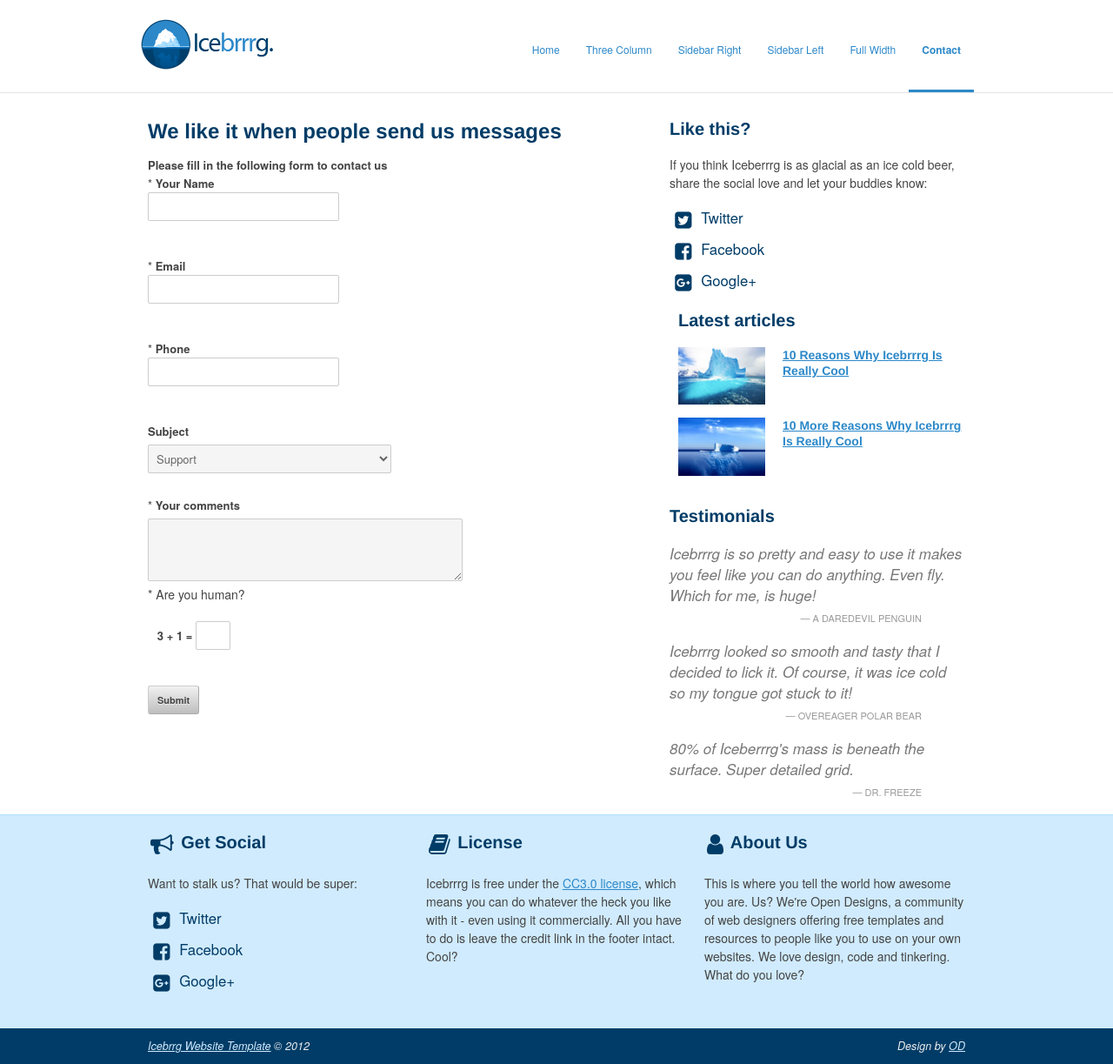
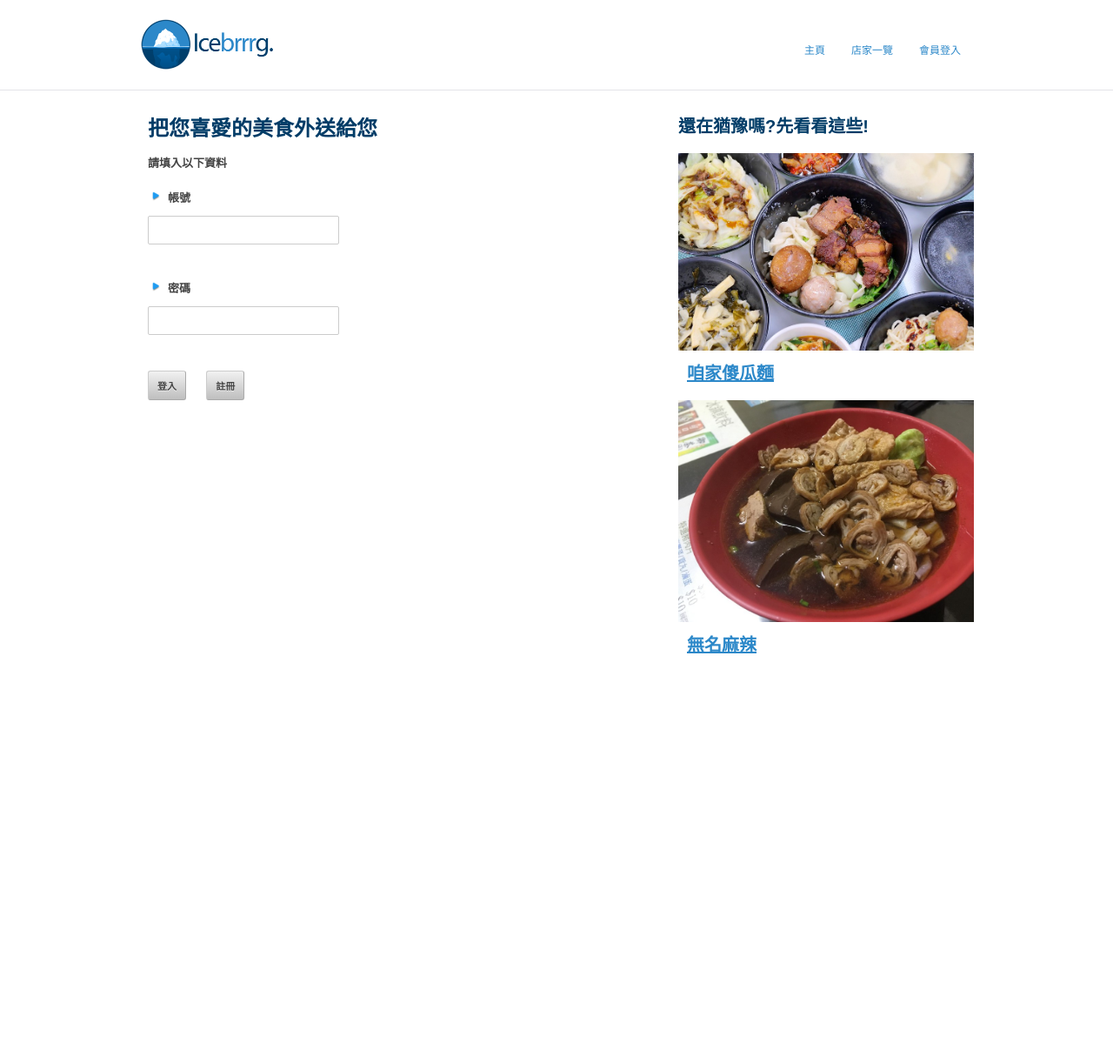
Before and after one commit to LinET1117/-, a plain HTML site: page Feng Chia online food ordering system/contact.html in a window 1280 px wide. Shown: the whole page at 87% size. After the commit the page ends 800 px from the top, so only its background shows below. Drawn offline with nearby package versions, Linux system fonts and the light colour scheme; some packages are replaced by stand-ins of ours; a script that the page names is missing.

Commit message:
修改登入畫面

```diff
--- a/Feng Chia online food ordering system/contact.html
+++ b/Feng Chia online food ordering system/contact.html
@@ -1,81 +1,55 @@
 <!DOCTYPE html>
-<!--[if lt IE 7 ]><html class="ie ie6" lang="en"> <![endif]-->
-<!--[if IE 7 ]><html class="ie ie7" lang="en"> <![endif]-->
-<!--[if IE 8 ]><html class="ie ie8" lang="en"> <![endif]-->
-<!--[if (gte IE 9)|!(IE)]><!--><html lang="en"> <!--<![endif]-->
+<html lang="zh-TW">
   <head>
 
-	<!-- Basic Page Needs
+    <!-- 頁面title
   ================================================== -->
     <meta charset="utf-8">
-	<title>Get in Touch | Icebrrrg by OD</title>
-	<meta name="description" content="">
-	<meta name="author" content="">
+    <title>會員登入</title>
 
-	<!-- Mobile Specific Metas
+    <!-- 響應式
   ================================================== -->
-	<meta name="viewport" content="width=device-width, initial-scale=1, maximum-scale=1">
+    <meta name="viewport"
+          content="width=device-width, initial-scale=1,maximum-scale=1">
+                  <!--畫面寬度，畫面初始縮放比例，畫面初始最大縮放比例-->
 
     <!-- CSS
   ================================================== -->
     <link rel="stylesheet" href="stylesheets/base.css">
     <link rel="stylesheet" href="stylesheets/skeleton.css">
     <link rel="stylesheet" href="stylesheets/layout.css">
-    <link rel="stylesheet" href="stylesheets/flexslider.css">
-    <link rel="stylesheet" href="stylesheets/prettyPhoto.css">
 
-    <!-- CSS
+    <!-- JS
   ================================================== -->
- 	<script type="text/javascript" src="http://ajax.googleapis.com/ajax/libs/jquery/1.8.0/jquery.min.js"></script>
-    <script type="text/javascript" src="js/jquery.flexslider-min.js"></script>
-    <script type="text/javascript" src="js/jquery.jigowatt.js"></script>
     <script type="text/javascript" src="js/scripts.js"></script>
 
-	<!--[if lt IE 9]>
-		<script src="http://html5shim.googlecode.com/svn/trunk/html5.js"></script>
-	<![endif]-->
+  </head>
 
-	<!-- Favicons
-	================================================== -->
-	<link rel="shortcut icon" href="images/favicon.ico">
-	<link rel="apple-touch-icon" href="images/apple-touch-icon.png">
-	<link rel="apple-touch-icon" sizes="72x72" href="images/apple-touch-icon-72x72.png">
-	<link rel="apple-touch-icon" sizes="114x114" href="images/apple-touch-icon-114x114.png">
-
-</head>
   <body>
 
 
 
     <!-- Primary Page Layout
 	================================================== -->
-
     <header id="header" class="site-header" role="banner">
       <div id="header-inner" class="container sixteen columns over">
         <hgroup class="one-third column alpha">
           <h1 id="site-title" class="site-title">
-    <a href="index.html" id="logo"><img src="images/icebrrrg-logo.png" alt="Icebrrrg logo" height="63" width="157" /></a>
+            <a href="index.html" id="logo"><img src="images/icebrrrg-logo.png"
+                alt="Icebrrrg logo" height="63" width="157" /></a>
           </h1>
+          <!--logo-->
         </hgroup>
-    <nav id="main-nav" class="two thirds column omega">
+        <nav id="main-nav" class="two-third thirds column omega">
           <ul id="main-nav-menu" class="nav-menu">
             <li id="menu-item-1">
-    <a href="index.html">Home</a>
+              <a href="index.html">主頁</a>
             </li>
             <li id="menu-item-2">
-    <a href="three-column.html">Three Column</a>
+              <a href="three-column.html">店家一覽</a>
             </li>
             <li id="menu-item-3">
-    <a href="sidebar-right.html">Sidebar Right</a>
-    </li>
-    <li id="menu-item-4">
-    <a href="sidebar-left.html">Sidebar Left</a>
-    </li>
-    <li id="menu-item-5">
-    <a href="full-width.html">Full Width</a>
-    </li>
-    <li id="menu-item-6" class="current">
-    <a href="contact.html">Contact</a>
+              <a href="contact.html">會員登入</a>
             </li>
           </ul>
         </nav>
@@ -86,45 +60,31 @@
 
 
       <article class="ten columns main-content">
-        <h1>We like it when people send us messages</h1>
+        <h1>把您喜愛的美食外送給您</h1>
 
         <div id="message"></div>
 
-			<form method="post" action="contact.php" name="contactform" id="contactform">
+        <form method="post" action="contact.php" name="contactform"
+          id="contactform">
 
           <fieldset>
 
-			<legend>Please fill in the following form to contact us</legend>
-
-			<label for="name" accesskey="U"><span class="required">*</span> Your Name</label>
-			<input name="name" type="text" id="name" size="30" value="" />
+            <legend>請填入以下資料</legend>
 
             <br />
-			<label for="email" accesskey="E"><span class="required">*</span> Email</label>
+            <label for="email" accesskey="E"><span class="required"></span>
+              <li>帳號</li></label>
             <input name="email" type="text" id="email" size="30" value="" />
 
             <br />
-			<label for="phone" accesskey="P"><span class="required">*</span> Phone</label>
-			<input name="phone" type="text" id="phone" size="30" value="" />
+            <label for="password" accesskey="P"><span class="required"></span>
+              <li>密碼</li></label>
+            <input name="password" type="password" id="password" size="30" value="" />
 
             <br />
-			<label for="subject" accesskey="S">Subject</label>
-			<select name="subject" id="subject">
-			  <option value="Support">Support</option>
-			  <option value="a Sale">Sales</option>
-			  <option value="a Bug fix">Report a bug</option>
-			</select>
-
-			<br />
-			<label for="comments" accesskey="C"><span class="required">*</span> Your comments</label>
-			<textarea name="comments" cols="40" rows="3" id="comments" style="width: 350px;"></textarea>
-
-			<p><span class="required">*</span> Are you human?</p>
-
-			<label for="verify" class="verify-this" accesskey="V">&nbsp;&nbsp;&nbsp;3 + 1 =</label>
-			<input name="verify" type="text" id="verify" class="verify-this" size="4" value="" style="width: 30px;" /><br /><br />
-
-			<input type="submit" class="submit" id="submit" value="Submit" />
+            <input type="submit" class="submit" id="longin" value="登入" />
+            &nbsp;&nbsp;&nbsp;&nbsp;
+            <input type="submit" class="submit" id="register" value="註冊" />
 
           </fieldset>
 
@@ -135,119 +95,41 @@
 
 
       <aside class="six columns right-sidebar">
-
-        <div class="sidebar-widget social">
-        <h2>Like this?</h2>
-        <p>If you think Iceberrrg is as glacial as an ice cold beer, share the social love and let your buddies know:</p>
-        <ul>
-<li><a href="http://www.twitter.com/opendesigns/"><i class="icon-twitter-sign icon-large"></i> Twitter</a></li>
-<li><a href="http://www.facebook.com/opendesigns"><i class="icon-facebook-sign icon-large"></i> Facebook</a></li>
-<li><a href="https://plus.google.com/b/110224753971231624818/110224753971231624818/posts"><i class="icon-google-plus-sign icon-large"></i> Google+</a></li>
-</ul>
-        </div>
-
-
         <div class="recent-posts sidebar-widget six columns">
-        <h2>Latest articles</h2>
+          <h2>還在猶豫嗎?先看看這些!</h2>
           <article class="six columns alpha">
 
-     <div class="two columns alpha">
+            <div class="six columns alpha">
               <div class="featured-image img-wrapper">
-     <img src="images/iceberg1.jpg" class="scale-with-grid thumb-link">
+                <img src="images/傻瓜麵.jpg" class="scale-with-grid
+                  thumb-link">
               </div>
             </div>
 
             <div class="four columns omega">
-     <h4><a href="#">10 Reasons Why Icebrrrg Is Really Cool</a></h4>
-
+              <h2><a href="#">咱家傻瓜麵</a></h2>
             </div>
 
           </article>
 
           <article class="six columns alpha">
 
-     <div class="two columns alpha">
+            <div class="six columns alpha">
               <div class="featured-image img-wrapper">
-     <img src="images/iceberg2.jpg" class="scale-with-grid thumb-link">
+                <img src="images/無名麻辣.jpg" class="scale-with-grid
+                  thumb-link">
               </div>
             </div>
 
             <div class="four columns omega">
-     <h4><a href="#">10 More Reasons Why Icebrrrg Is Really Cool</a></h4>
-
+              <h2><a href="#">無名麻辣</a></h2>
             </div>
 
           </article>
         </div>
-
-        <div class="sidebar-widget">
-        <h2>Testimonials</h2>
-        <blockquote class="testimonial no-after">
-     Icebrrrg is so pretty and easy to use it makes you feel like you can do anything.  Even fly.  Which for me, is huge!
-     <cite>A Daredevil Penguin</cite>
-     </blockquote>
-
-     <blockquote class="testimonial no-after">
-     Icebrrrg looked so smooth and tasty that I decided to lick it.  Of course, it was ice cold so my tongue got stuck to it!
-     <cite>Overeager Polar Bear</cite>
-     </blockquote>
-
-     <blockquote class="testimonial no-after">
-     80% of Iceberrrg's mass is beneath the surface. Super detailed grid.
-     <cite>Dr. Freeze</cite>
-     </blockquote>
-        </div>
-
       </aside>
       <!-- End Right Sidebar -->
-
     </div>
-
-<footer>
-
-<div class="footer-inner container">
-
-
-<div class="social footer-columns one-third column">
-<h2><i class="icon-bullhorn icon-large"></i> Get Social</h2>
-<p>Want to stalk us? That would be super:</p>
-<ul>
-<li><a href="http://www.twitter.com/opendesigns/"><i class="icon-twitter-sign icon-large"></i> Twitter</a></li>
-<li><a href="http://www.facebook.com/opendesigns"><i class="icon-facebook-sign icon-large"></i> Facebook</a></li>
-<li><a href="https://plus.google.com/b/110224753971231624818/110224753971231624818/posts"><i class="icon-google-plus-sign icon-large"></i> Google+</a></li>
-</ul>
-</div>
-
-<div class="footer-columns one-third column">
-<h2><i class="icon-book icon-large"></i> License</h2>
-<p>Icebrrrg is free under the <a href="http://creativecommons.org/licenses/by/3/">CC3.0 license</a>, which means you can do whatever the heck you like with it - even using it commercially.  All you have to do is leave the credit link in the footer intact.  Cool?</p>
-
-</div>
-
-<div class="footer-columns one-third column">
-<h2><i class="icon-user icon-large"></i> About Us</h2>
-<p>This is where you tell the world how awesome you are.  Us?  We're Open Designs, a community of web designers offering free templates and resources to people like you to use on your own websites.  We love design, code and tinkering.  What do you love?</p>
-</div>
-
-</div>
-
-<div id="footer-base">
-<div class="container">
-<div class="eight columns">
-<a href="http://www.opendesigns.org/design/icebrrrg/">Icebrrg Website Template</a> &copy; 2012
-</div>
-
-<div class="eight columns far-edge">
-Design by <a href="http://www.opendesigns.org">OD</a>
-</div>
-</div>
-</div>
-
-</footer>
-
-<!-- End Document
-================================================== -->
-
     <script src="js/jquery.prettyPhoto.js"></script>
   </body>
 </html>
--- a/Feng Chia online food ordering system/stylesheets/base.css
+++ b/Feng Chia online food ordering system/stylesheets/base.css
@@ -1,26 +1,3 @@
-/*
-* Skeleton V1.2
-* Copyright 2011, Dave Gamache
-* www.getskeleton.com
-* Free to use under the MIT license.
-* http://www.opensource.org/licenses/mit-license.php
-* 6/20/2012
-*/
-
-
-/* Table of Content
-==================================================
-	#Reset & Basics
-	#Basic Styles
-	#Site Styles
-	#Typography
-	#Links
-	#Lists
-	#Images
-	#Buttons
-	#Forms
-	#Misc */
-
 
 /* #Reset & Basics (Inspired by E. Meyers)
 ================================================== */
@@ -269,3 +246,8 @@
 	.far-edge {
 text-align: right;
 }
+
+
+ul li {
+    list-style-image:url('../images/arrow.png');
+}
--- a/Feng Chia online food ordering system/stylesheets/layout.css
+++ b/Feng Chia online food ordering system/stylesheets/layout.css
@@ -196,6 +196,9 @@ li [class^="icon-"], li [class*=" icon-"] {
   display: inline-block;
   width: 1.25em;
   text-align: center;
+}
+li {
+  list-style-image:url('../images/arrow.png');
 }
 li .icon-large[class^="icon-"], li .icon-large[class*=" icon-"] {
   /* 1.5 increased font size for icon-large * 1.25 width */
--- a/Feng Chia online food ordering system/stylesheets/skeleton.css
+++ b/Feng Chia online food ordering system/stylesheets/skeleton.css
@@ -236,3 +236,6 @@
       clear: both;
 
     }
+    ul li {
+        list-style-image:url('../images/arrow.png');
+    }
```
Also changed, not shown: Feng Chia online food ordering system/images/arrow.png (added). Lines whose indentation alone changed are shown as unchanged.
